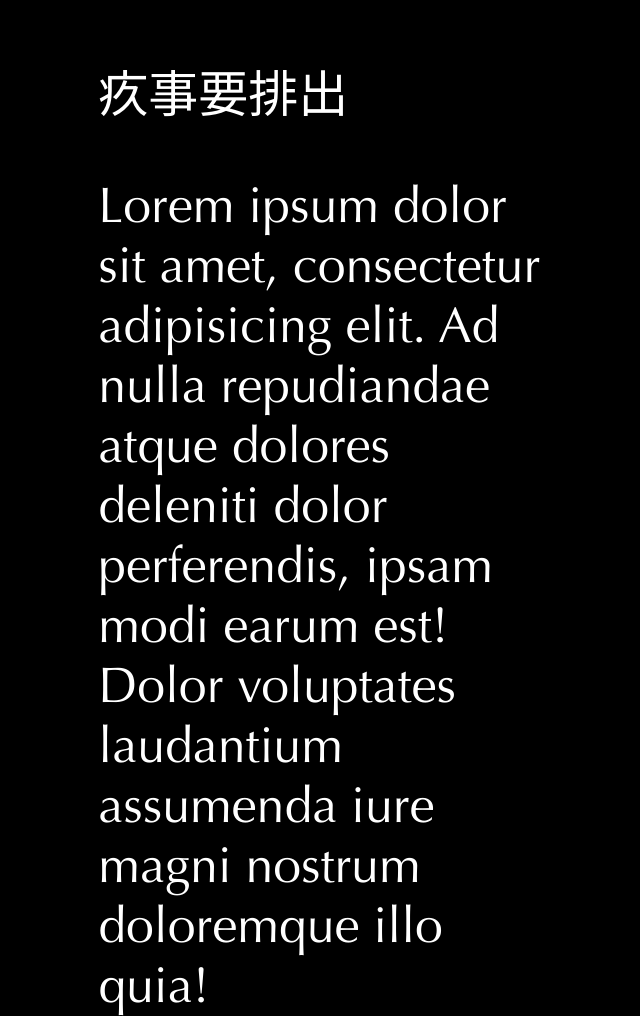
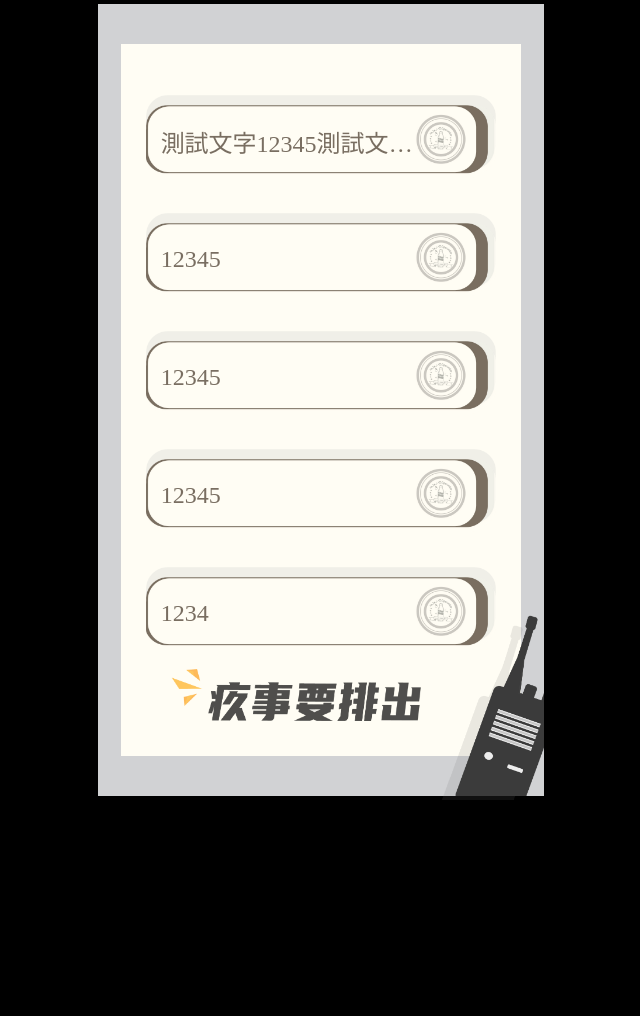
Before and after one commit to Zel9689/FJU-Oligo, a PHP site: page /cases_test.html in a window 1280 px wide. Shown: the whole page, without its empty margins (319-959 px from the left). After the commit the page ends 800 px from the top, so only its background shows below. Run offline with PHP 8.4, Linux system fonts and the light colour scheme; some web fonts are replaced.

Commit message:
刻好案例列表，還沒刻案例內容的棕色框

```diff
--- a/cases_test.html
+++ b/cases_test.html
@@ -1,5 +1,6 @@
 <!DOCTYPE html>
 <html lang="en">
+
 <head>
     <meta charset="UTF-8">
     <meta name="viewport" content="width=device-width, initial-scale=1.0">
@@ -13,14 +14,24 @@
     <link rel="stylesheet" href="./styles/cases.css">
     <script src="./scripts/mutual.js"></script>
 </head>
+
 <body>
     <div class="window-wrap">
-        <p class="font-song test">疚事要排出</p>
-        <p class="font-optima test">Lorem ipsum dolor sit amet, consectetur adipisicing elit. Ad nulla repudiandae atque dolores deleniti dolor perferendis, ipsam modi earum est! Dolor voluptates laudantium assumenda iure magni nostrum doloremque illo quia!</p>
+        <div class="outter">
+            <img class="radio" src="./data/圖層/無線電.png" alt=""></img>
+            <div class="inner">
+                <button class="case-bar"><img src="./data/圖層/案件列表條.png" alt=""><p class="font-song">測試文字12345測試文字12345</p></button>
+                <button class="case-bar"><img src="./data/圖層/案件列表條.png" alt=""><p class="font-song">12345</p></button>
+                <button class="case-bar"><img src="./data/圖層/案件列表條.png" alt=""><p class="font-song">12345</p></button>
+                <button class="case-bar"><img src="./data/圖層/案件列表條.png" alt=""><p class="font-song">12345</p></button>
+                <button class="case-bar"><img src="./data/圖層/案件列表條.png" alt=""><p class="font-song">1234</p></button>
+                <img class="slogan" src="./data/圖層/要排出.png" alt=""></img>
+            </div>
+        </div>
 
-
-    <script src="./scripts/cases.js"></script>
+        <script src="./scripts/cases.js"></script>
     </div>
 
 </body>
+
 </html>
--- a/styles/cases.css
+++ b/styles/cases.css
@@ -1,4 +1,69 @@
-.test{
-    color:#Fff;
+.test {
+    color: #Fff;
     font-size: 50px;
 }
+
+.outter {
+    background-color: #d1d2d4;
+    width: 100%;
+    height: 100%;
+}
+
+.inner {
+    position: absolute;
+    background-color: #fffdf4;
+    width: 90%;
+    height: 90%;
+    left: 0;
+    right: 0;
+    top: 0;
+    bottom: 0;
+    margin: auto;
+    z-index: 0;
+}
+.radio{
+    position: absolute;
+    z-index: 1;
+    width: 20%;
+    right: 0;
+    bottom: 0;
+    filter:drop-shadow(-15px 10px rgba(110, 110, 110, 0.144));
+}
+.case-bar{
+    position: relative;
+    background-color: #fffdf4;
+    outline: none;
+    border: none;
+    margin-top: 10%;
+}
+.case-bar:nth-child(1){
+    margin-top: 15%;
+}
+.case-bar img{
+    width: 90%;
+    filter:drop-shadow(0 -10px rgba(240,239,232,1));
+
+}
+.slogan{
+    position: absolute;
+    width: 62%;
+    left: 50%;
+    transform: translateX(-60%);
+    bottom: 5%;
+}
+
+.case-bar p{
+    position: absolute;
+    top: 50%;
+    width: 65%;
+    white-space: nowrap;
+    transform: translateY(-55%);
+    left: 10%;
+    text-align: left;
+    font-size: 3vh;
+    margin: 0;
+    padding: 0;
+    overflow : hidden;
+    text-overflow : ellipsis;
+    color: #796e61;
+}
```
Also changed, not shown: data/圖層/all_let_go.png (added), data/圖層/奧利多水.png (added), data/圖層/案件中奧利多.png (added), data/圖層/案件列表條.png (added), data/圖層/無線電.png (added), data/圖層/要排出.png (added), data/圖層/返回箭頭.png (added).
